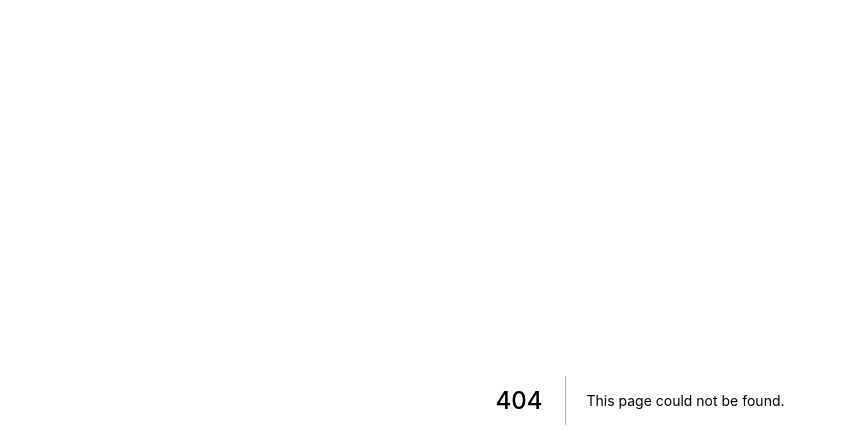
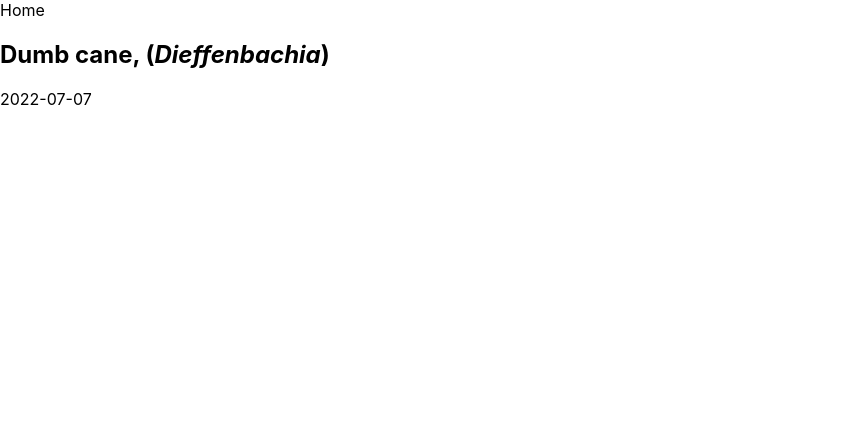
Before and after one commit to eliaspeteri/plantery, a Next.js app: page /dumb-cane in a window 1280 px wide. Before the commit this address had no page. Shown: the top 448 px of the page, without its empty margins (0-846 px from the left). Built offline with nearby package versions, Linux system fonts and the light colour scheme.

Commit message:
Created a dynamic route for single plant pages.

```diff
--- /dev/null
+++ b/pages/[plant].tsx
@@ -0,0 +1,39 @@
+import Head from 'next/head';
+import Link from 'next/link';
+import { useRouter } from 'next/router';
+import React, { useEffect, useState } from 'react';
+import data from '../data/plants.json';
+import { Plant } from '../types';
+
+const PlantPage = () => {
+  const [plant, setPlant] = useState<Plant>();
+  const router = useRouter();
+
+  useEffect(() => {
+    const plantName = router.query.plant as string;
+    const plant = data.find((item) => item.id === plantName);
+    setPlant(plant);
+  }, [router.query.plant]);
+  return (
+    <div>
+      <Head>
+        <title>Plantery {plant && `| ${plant.name}`}</title>
+      </Head>
+      <div>
+        <Link href='/'>
+          <a>Home</a>
+        </Link>
+        {plant && (
+          <div>
+            <h2>
+              {plant.name}, (<i>{plant.scientificName}</i>)
+            </h2>
+            <p>{plant.createdAt?.toLocaleString()}</p>
+          </div>
+        )}
+      </div>
+    </div>
+  );
+};
+
+export default PlantPage;
```
